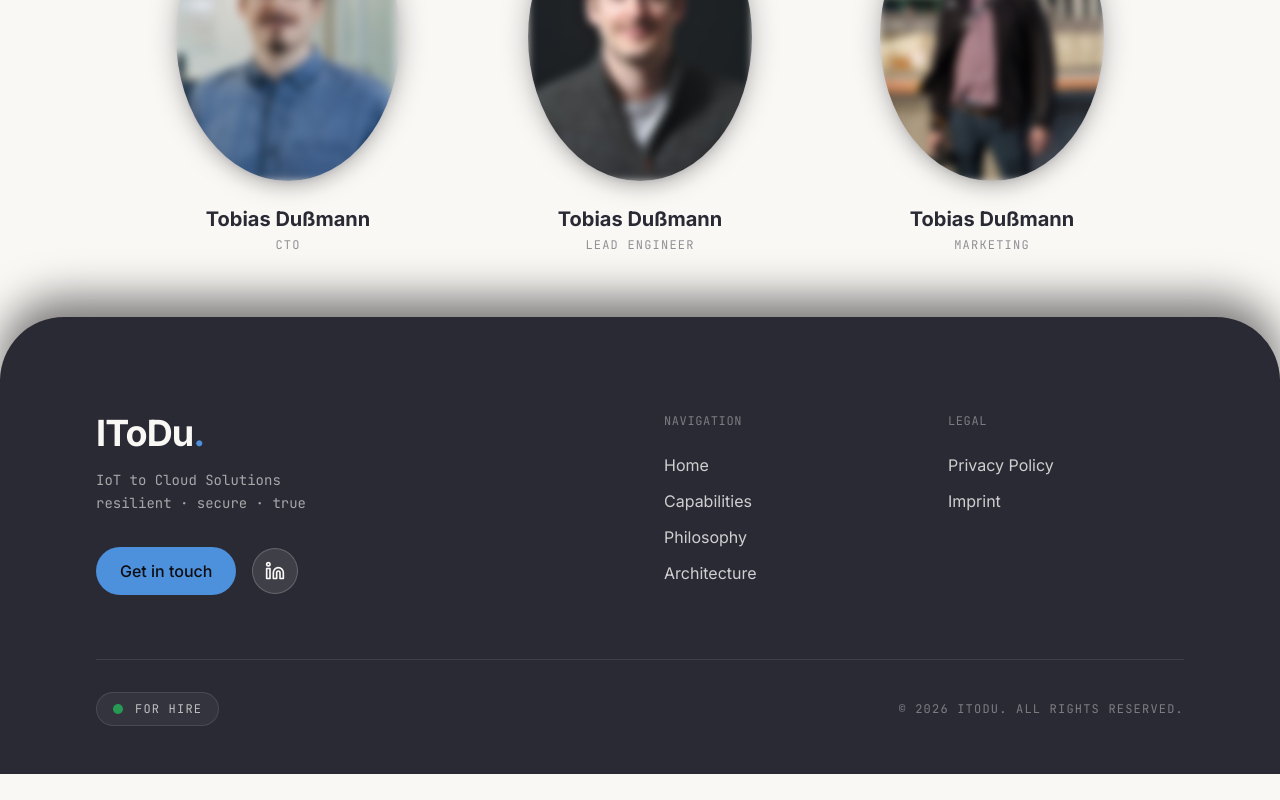
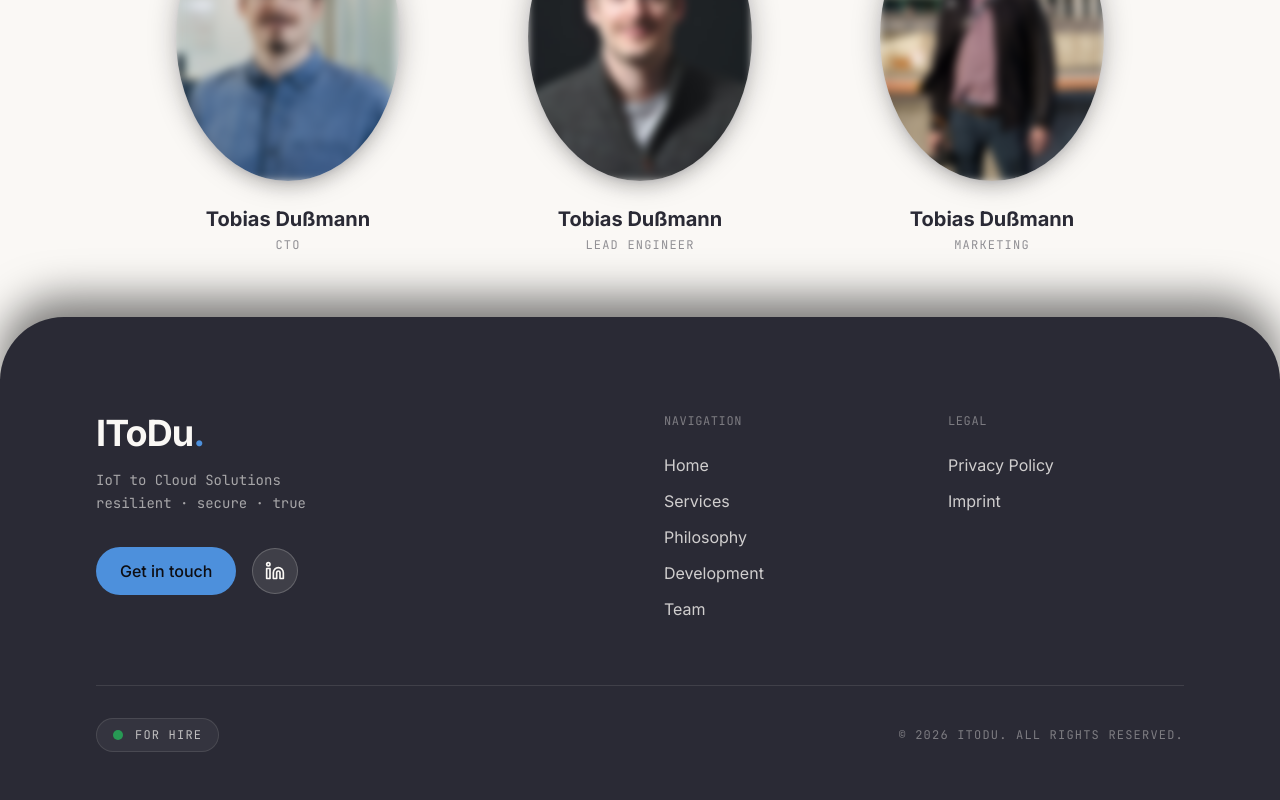
Before and after one commit to IToDu/homepage, a React (Vite) app: page / in a window 1280 px wide. Shown: the part 4074-4874 px from the top of the page. Before the commit the page ends 4848 px from the top, so only its background shows below. Built offline with nearby package versions, Linux system fonts and the light colour scheme.

Commit message:
footer adjusted

```diff
--- a/src/App.jsx
+++ b/src/App.jsx
@@ -476,9 +476,10 @@ const Footer = () => {
           <div className="font-mono text-xs text-background/40 mb-6 uppercase tracking-wider">Navigation</div>
           <ul className="space-y-3 font-sans text-background/80">
             <li><a href="/#" className="hover:text-accent transition-colors block">Home</a></li>
-            <li><a href="/#features" className="hover:text-accent transition-colors block">Capabilities</a></li>
+            <li><a href="/#features" className="hover:text-accent transition-colors block">Services</a></li>
             <li><a href="/#philosophy" className="hover:text-accent transition-colors block">Philosophy</a></li>
-            <li><a href="/#protocol" className="hover:text-accent transition-colors block">Architecture</a></li>
+            <li><a href="/#protocol" className="hover:text-accent transition-colors block">Development</a></li>
+            <li><a href="/#team" className="hover:text-accent transition-colors block">Team</a></li>
           </ul>
         </div>
 
```
